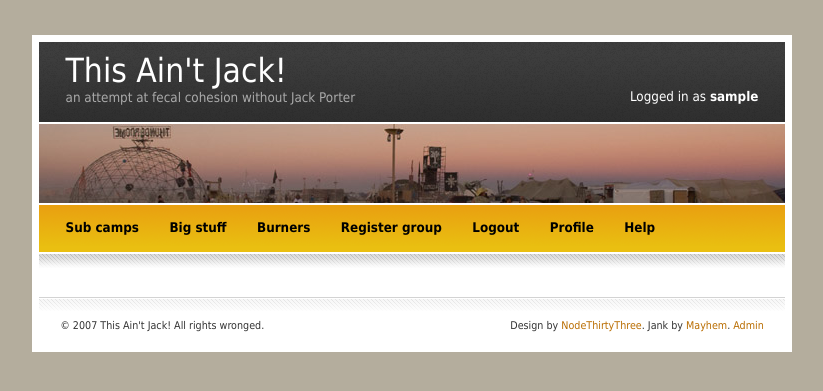
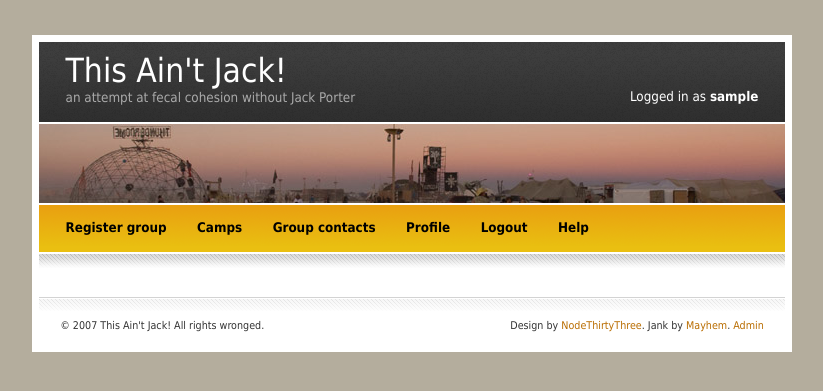
Before and after one commit to mayhem/thisaintjack, a Django app: template templates/campmanager/layout/base.html in a window 1280 px wide. Shown: the top 391 px of the page, without its empty margins (43-866 px from the left). Run offline with Django 3.2, Linux system fonts and the light colour scheme; the template is opened without the code that fills it, so the values that code supplies are empty; the visitor is signed in with stand-in values (Sample User, id 1).

Commit message:
First set of changes to make template changes for celebrate greg

```diff
--- a/templates/campmanager/layout/base.html
+++ b/templates/campmanager/layout/base.html
@@ -32,17 +32,18 @@
 
 	<div id="menu">
 		<ul>
-			<li><a href="/">Sub camps</a></li>
-            <li><a href="/bigstuff">Big stuff</a></li>
+            {% if not user.is_authenticated %}
+                <li><a href="/user/login">Login</a></li>
+            {% else %}
+                <li><a href="/group/0">Register group</a></li>
+            {% endif %}
+            <li><a href="/">Camps</a></li>
             {% if user.is_authenticated %}
-                 <li><a href="/burners">Burners</a></li>
-                <li><a href="/group/0">Register group</a></li>
+                <li><a href="/burners">Group contacts</a></li>
+                <li><a href="/user/profile">Profile</a></li>
                 <li><a href="/user/logout">Logout</a></li>
-                <li><a href="/user/profile">Profile</a></li>
-            {% else %}
-                <li><a href="/user/login">Login</a></li>
             {% endif %}
-			<li><a href="/help">Help</a></li>
+	    <li><a href="/help">Help</a></li>
 		</ul>
 	</div>
 	<div id="menubottom"></div>
```
Also changed, not shown: 5 other files.
